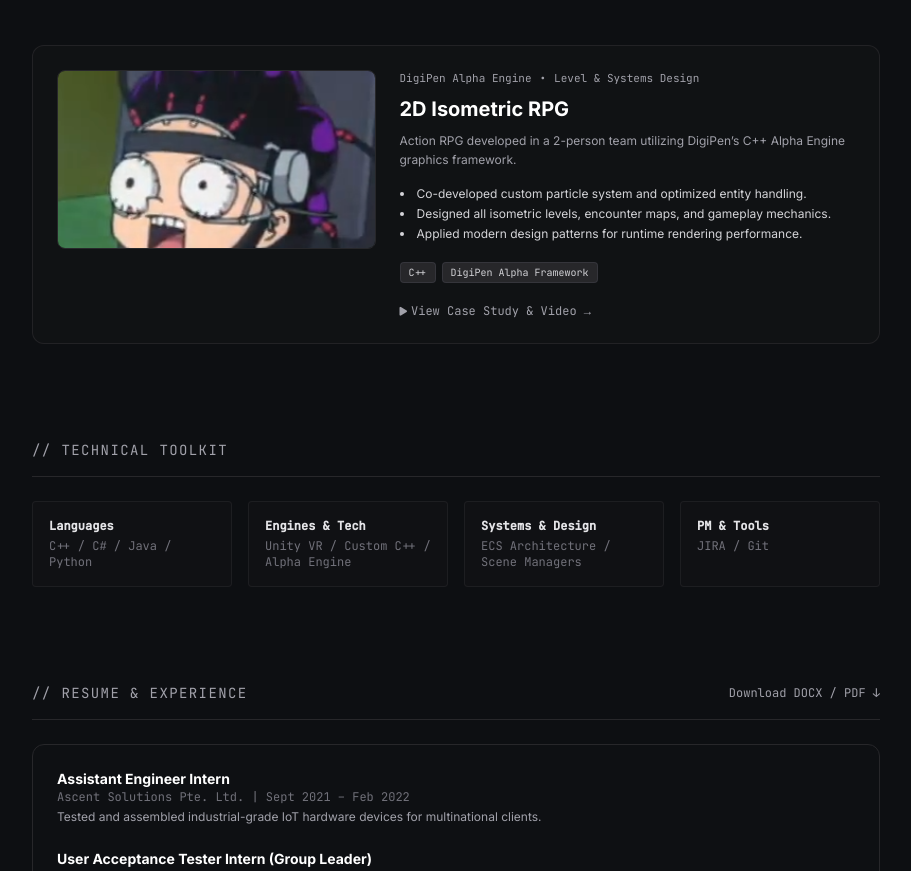
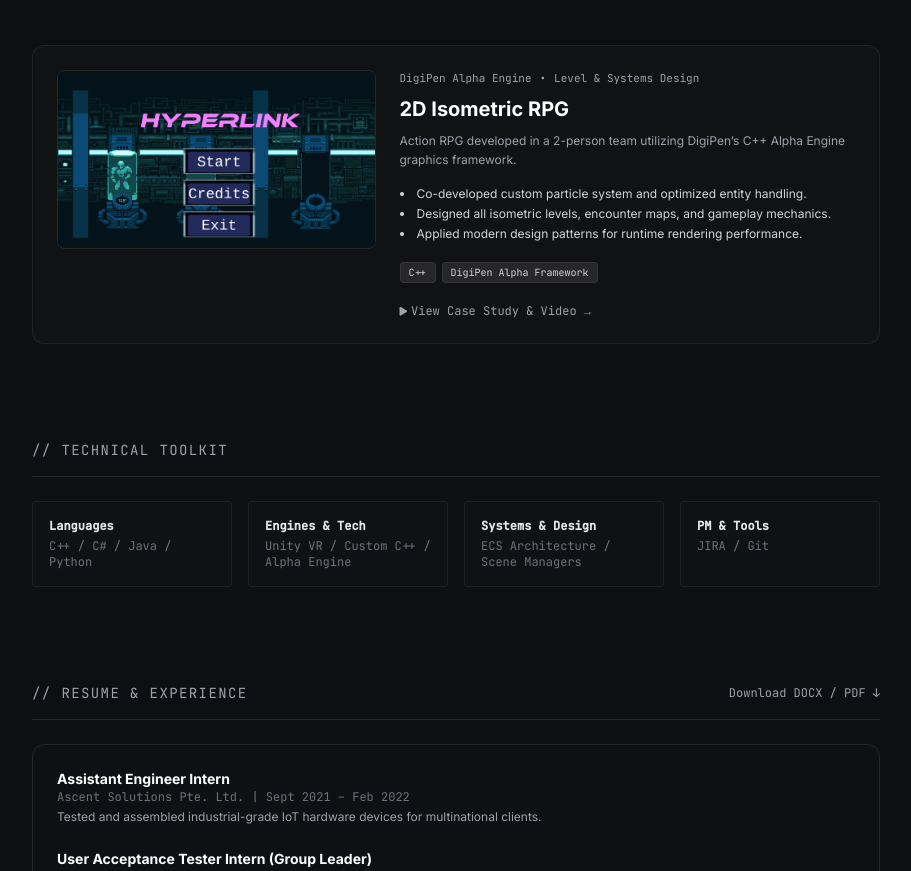
Before and after one commit to katak-7/katak-7.github.io, a plain HTML site: page index.html in a window 1280 px wide. Shown: the part 1421-2292 px from the top of the page, without its empty margins (184-1095 px from the left). Drawn offline with nearby package versions, Linux system fonts and the light colour scheme.

Commit message:
Added thumbnail for 250 & updated asset ref

```diff
--- a/index.html
+++ b/index.html
@@ -161,7 +161,7 @@
                 <!-- Project 3: Isometric RPG -->
                 <article class="grid grid-cols-1 md:grid-cols-12 gap-6 bg-zinc-900/40 p-6 rounded-xl border border-zinc-800/80">
                     <div class="md:col-span-5 aspect-video bg-zinc-950 rounded-lg overflow-hidden border border-zinc-800 relative group cursor-pointer" onclick="openModal('project-isometric-rpg')">
-                        <img src="assets/batsu.png" alt="2D Isometric RPG" class="w-full h-full object-cover group-hover:scale-105 transition-transform duration-300">
+                        <img src="assets/hyperlink.png" alt="2D Isometric RPG" class="w-full h-full object-cover group-hover:scale-105 transition-transform duration-300">
                         <div class="absolute inset-0 bg-black/50 opacity-0 group-hover:opacity-100 transition-opacity flex flex-col items-center justify-center text-xs font-mono text-white gap-2">
                             <i class="fa-solid fa-circle-play text-2xl text-white"></i>
                             <span>Click to Watch Gameplay Video</span>
```
Also changed, not shown: assets/hyperlink.png (added).
